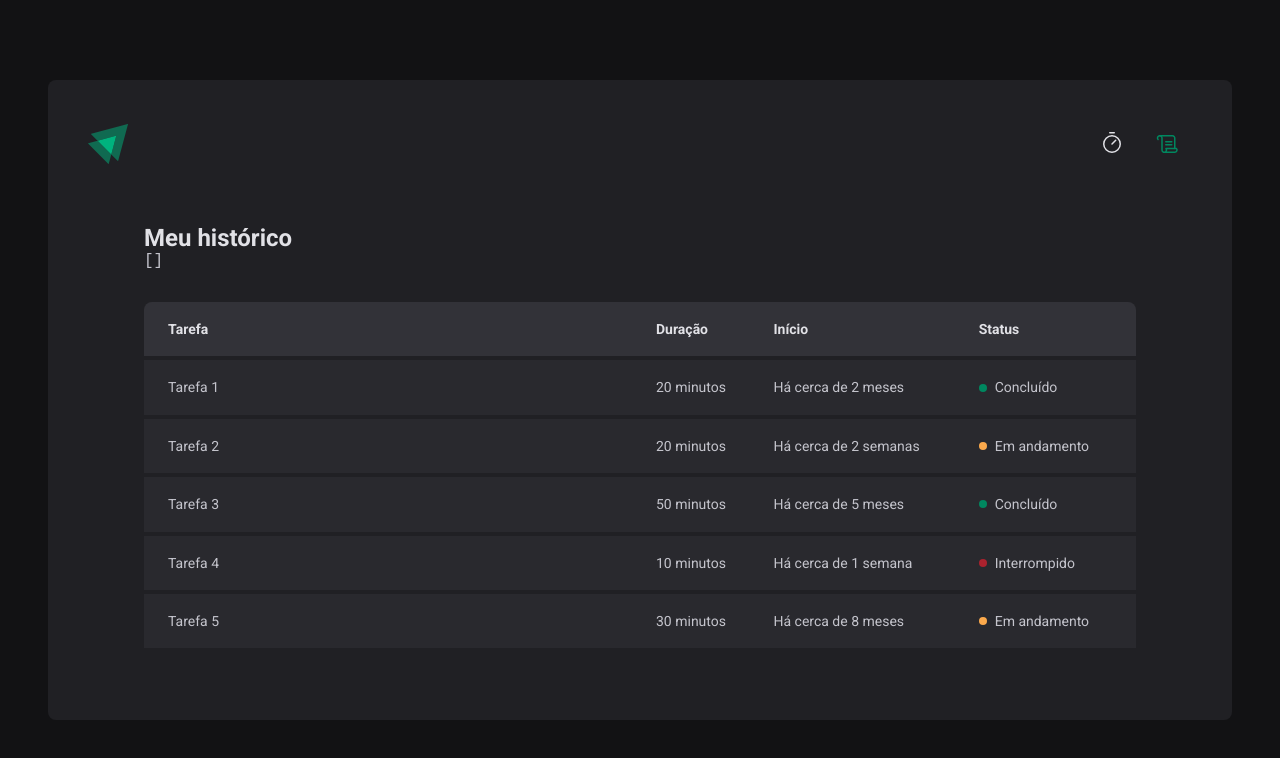
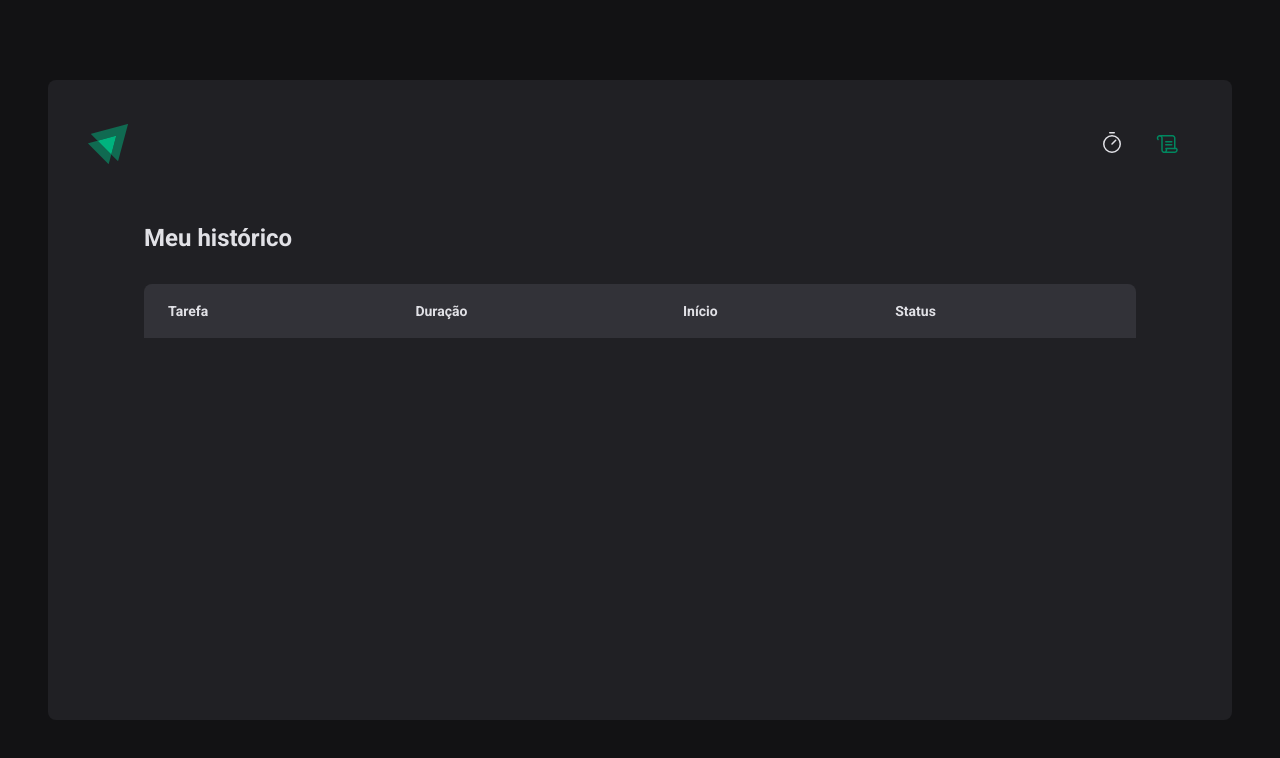
Before and after one commit to maisafolgueral/ignite-timer, a React (Vite) app: page /history in a window 1280 px wide. Shown: the top 758 px of the page. Built offline with nearby package versions, Linux system fonts and the light colour scheme.

Commit message:
Added history list

```diff
--- a/src/pages/History/index.tsx
+++ b/src/pages/History/index.tsx
@@ -8,10 +8,6 @@
     return (
         <HistoryContainer>
             <h1>Meu histórico</h1>
-
-            <pre>
-                {JSON.stringify(cycles, null, 2)}
-            </pre>
 
             <HistoryList>
                 <table>
@@ -24,46 +20,28 @@
                         </tr>
                     </thead>
                     <tbody>
-                        <tr>
-                            <td>Tarefa 1</td>
-                            <td>20 minutos</td>
-                            <td>Há cerca de 2 meses</td>
-                            <td>
-                                <Status statusColor="green">Concluído</Status>
-                            </td>
-                        </tr>
-                        <tr>
-                            <td>Tarefa 2</td>
-                            <td>20 minutos</td>
-                            <td>Há cerca de 2 semanas</td>
-                            <td>
-                                <Status statusColor="yellow">Em andamento</Status>
-                            </td>
-                        </tr>
-                        <tr>
-                            <td>Tarefa 3</td>
-                            <td>50 minutos</td>
-                            <td>Há cerca de 5 meses</td>
-                            <td>
-                                <Status statusColor="green">Concluído</Status>
-                            </td>
-                        </tr>
-                        <tr>
-                            <td>Tarefa 4</td>
-                            <td>10 minutos</td>
-                            <td>Há cerca de 1 semana</td>
-                            <td>
-                                <Status statusColor="red">Interrompido</Status>
-                            </td>
-                        </tr>
-                        <tr>
-                            <td>Tarefa 5</td>
-                            <td>30 minutos</td>
-                            <td>Há cerca de 8 meses</td>
-                            <td>
-                                <Status statusColor="yellow">Em andamento</Status>
-                            </td>
-                        </tr>
+                        {cycles.map(cycle => {
+                            return (
+                                <tr key={cycle.id}>
+                                    <td>{cycle.task}</td>
+                                    <td>{cycle.minutesAmount} minutos</td>
+                                    <td>{cycle.startDate.toISOString()}</td>
+                                    <td>
+                                        {cycle.finishedDate && (
+                                            <Status statusColor="green">Concluído</Status>
+                                        )}
+
+                                        {cycle.interruptedDate && (
+                                            <Status statusColor="red">Interrompido</Status>
+                                        )}
+
+                                        {(!cycle.finishedDate && !cycle.interruptedDate) && (
+                                            <Status statusColor="yellow">Em andamento</Status>
+                                        )}
+                                    </td>
+                                </tr>
+                            )
+                        })}
                     </tbody>
                 </table>
             </HistoryList>
```
